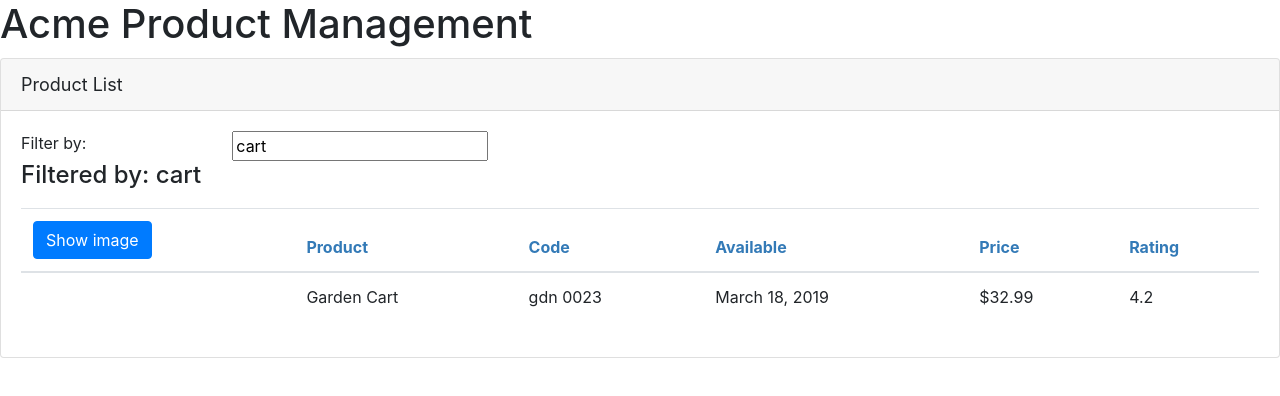
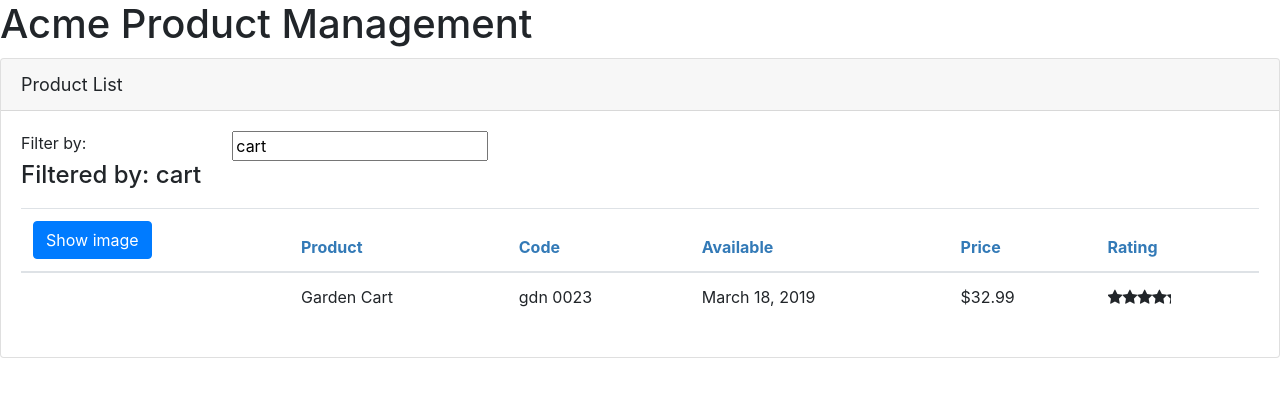
Before and after one commit to pascal-bischof/angular-gettingstarted, an Angular app: page /welcome in a window 1280 px wide. Shown: the top 396 px of the page. Built offline with nearby package versions, Linux system fonts and the light colour scheme.

Commit message:
Nested Component implemented Component communication impl outer->inner inner->outer

```diff
--- a/src/app/app.module.ts
+++ b/src/app/app.module.ts
@@ -5,12 +5,14 @@
 import { ProductListComponent } from './products/product-list.component';
 import { FormsModule } from '@angular/forms';
 import {ConvertToSpacesPipe} from './products/convert-to-spaces.pipe';
+import {StarComponent} from './shared/star.component';
 
 @NgModule({
   declarations: [
     AppComponent,
     ProductListComponent,
-    ConvertToSpacesPipe
+    ConvertToSpacesPipe,
+    StarComponent
   ],
     imports: [
         BrowserModule,
--- a/src/app/products/product-list.component.html
+++ b/src/app/products/product-list.component.html
@@ -47,7 +47,8 @@
           <td>{{product.productCode | lowercase | convertToSpaces: '-'}}</td>
           <td>{{product.releaseDate}}</td>
           <td>{{product.price | currency: 'USD':'symbol':'1.2-2'}}</td>
-          <td>{{product.starRating}}</td>
+          <td><pm-star [rating]="product.starRating"
+          (ratingClicked)="onRatingClicked($event)"></pm-star></td>
         </tr>
         </tbody>
       </table>
--- a/src/app/products/product-list.component.ts
+++ b/src/app/products/product-list.component.ts
@@ -59,6 +59,10 @@
     console.log("OnInit method")
   }
 
+  onRatingClicked(message: string): void {
+    this.pageTitle = `Product List: ` + message;
+  }
+
   private performFilter(filterBy: string) {
     filterBy = filterBy.toLocaleLowerCase();
 
--- a/src/app/shared/star.component.html
+++ b/src/app/shared/star.component.html
@@ -1,6 +1,7 @@
 <div class="crop"
      [style.width.px]="starWidth"
-     [title]="rating">
+     [title]="rating"
+     (click)="onClick()">
   <div style="width: 75px">
     <span class="fa fa-star"></span>
     <span class="fa fa-star"></span>
--- /dev/null
+++ b/src/app/shared/star.component.ts
@@ -0,0 +1,21 @@
+import {Component, EventEmitter, Input, OnChanges, Output} from '@angular/core';
+
+@Component({
+  selector: 'pm-star',
+  templateUrl: './star.component.html',
+  styleUrls: ['./star.component.css']
+})
+export class StarComponent implements OnChanges{
+  @Input() rating: number;
+  starWidth: number;
+  @Output() ratingClicked: EventEmitter<string> =
+    new EventEmitter<string>();
+
+  ngOnChanges(): void {
+    this.starWidth = this.rating * 75 / 5;
+  }
+
+  onClick(): void {
+    this.ratingClicked.emit(`The rating ${this.rating} was clicked!`)
+  }
+}
```
